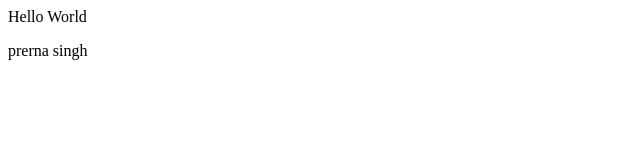
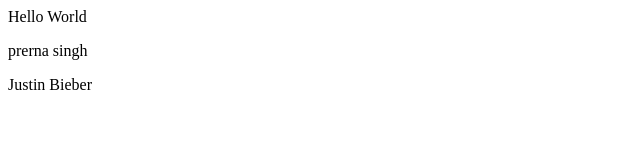
Before and after one commit to prerna123-bit/college-demo, a plain HTML site: page index.html in a window 1280 px wide. Shown: the whole page, without its empty margins (0-640 px from the left). Drawn offline with Linux system fonts and the light colour scheme.

Commit message:
added name

```diff
--- a/index.html
+++ b/index.html
@@ -1,2 +1,3 @@
 <p>Hello World</p>
 <p>prerna singh</p>
+<p>Justin Bieber</p>
```
